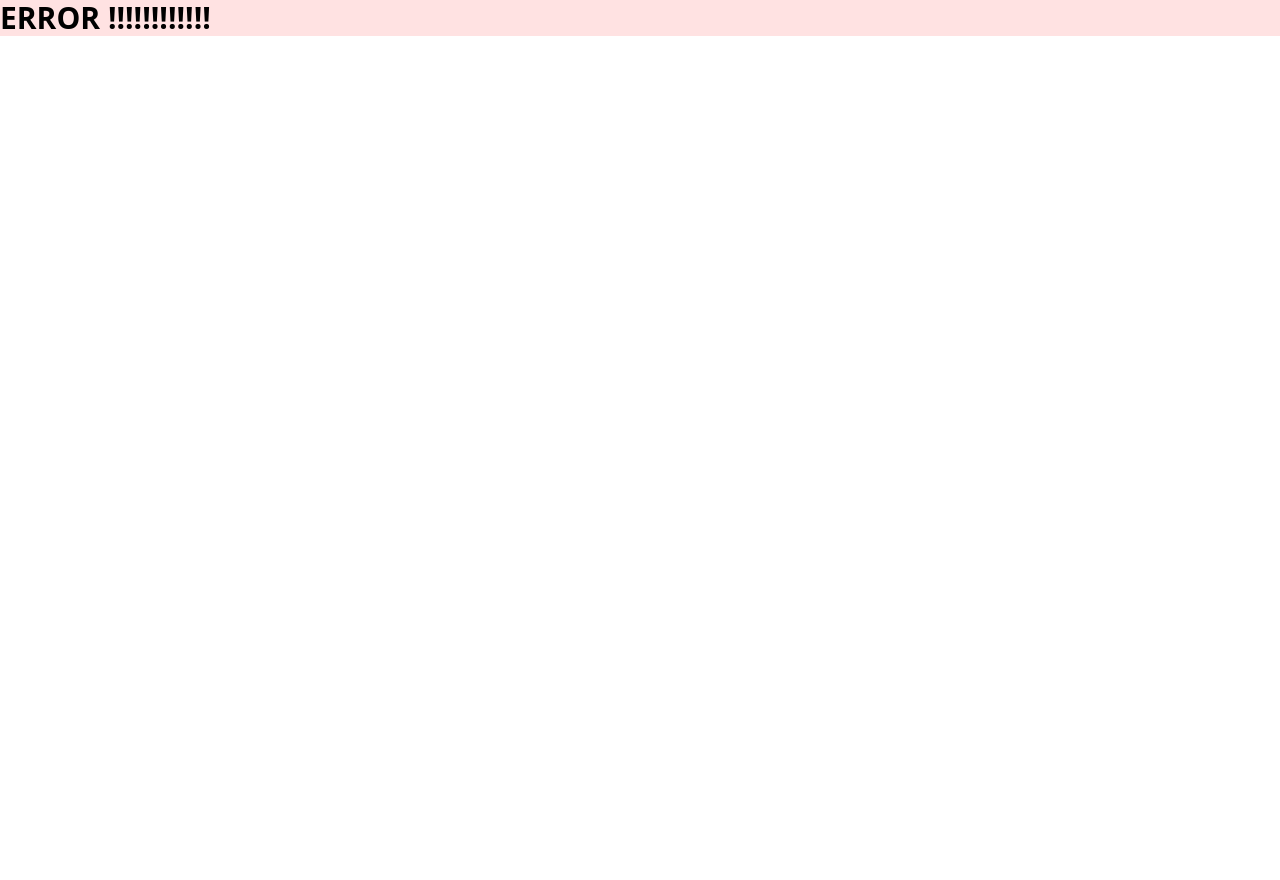
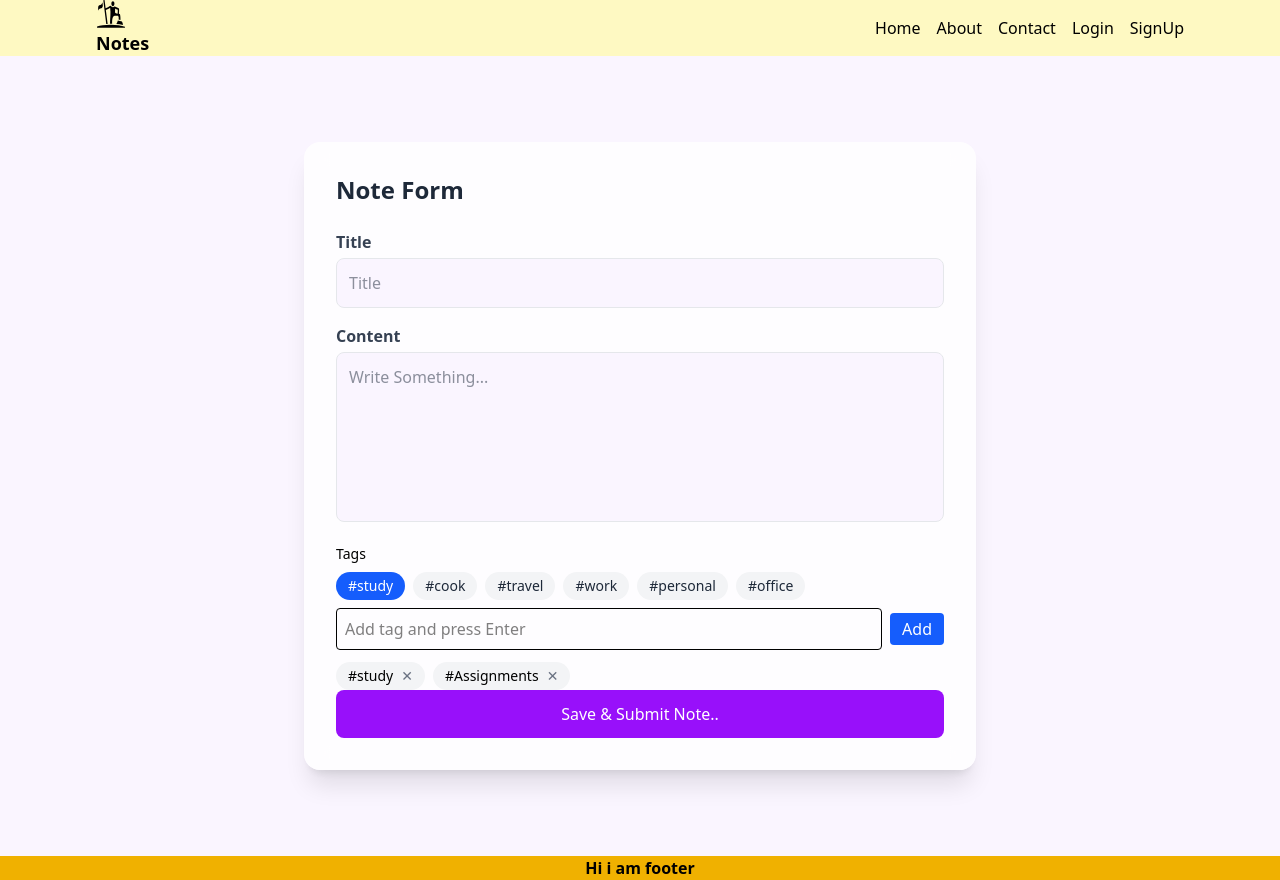
Before and after one commit to Rajdeep-samanta59/Notes_App, a React (Vite) app: page /notes/new in a window 1280 px wide. Before the commit this address had no page. Before the commit the page ends 800 px from the top, so only its background shows below. Built offline with nearby package versions, Linux system fonts and the light colour scheme.

Commit message:
day 4 : Component Design & Validation's ..

```diff
--- a/src/components/Body.jsx
+++ b/src/components/Body.jsx
@@ -44,7 +44,8 @@ const Body = () => {
 
 
       {/* //create note button */}
-      <Link to="/create">
+      <Link to={"/notes/new"}>
+
         <button className="bg-blue-500 hover:underline cursor-pointer rounded-3xl">
           CREATE NOTE
         </button>
--- a/src/components/Create.jsx
+++ b/src/components/Create.jsx
@@ -1,39 +1,79 @@
-import React from "react";
+import React, { useState } from "react";
+import TagInput from "./TagInput";
+const Create = () => {
+  const [tags, setTags] = useState([]);
+  // for  input  of  the form things state defining
+  const [title, setTitle] = useState("");
+  const [content, setContent] = useState("");
 
-const Create = () => {
+
+  const Handlesubmit = (e) => {
+    e.preventDefault();
+    console.log("Form Submitted!");
+    console.log("Title:", title);
+    console.log("Content:", content);
+    console.log("Tags:", tags);
+  };
   return (
+    <form onSubmit={Handlesubmit}>
       <div className="min-h-screen bg-purple-50 flex items-center justify-center p-4">
         <div className="bg-white/80 backdrop-blur-md shadow-xl rounded-2xl w-full max-w-2xl p-8">
           <h2 className="text-2xl font-bold text-gray-800 mb-6">Note Form</h2>
 
           {/* Title */}
           <div className="mb-4">
-          <label className="block text-gray-700 font-semibold mb-1">Title</label>
+            <label className="block text-gray-700 font-semibold mb-1">
+              Title
+            </label>
             <input
               type="text"
               placeholder="Title"
+              value={title} // connect  title state
+              onChange={(e)=>setTitle(e.target.value)}// and update acc
               className="w-full p-3 rounded-lg bg-purple-50 text-gray-800 border border-gray-200 focus:outline-none focus:ring-2 focus:ring-purple-400"
             />
           </div>
 
           {/* Content */}
           <div className="mb-4">
-          <label className="block text-gray-700 font-semibold mb-1">Content</label>
+            <label className="block text-gray-700 font-semibold mb-1">
+              Content
+            </label>
             <textarea
               rows="6"
-            placeholder="Description"
+              placeholder="Write Something..."
+
+              value={content} // connect content
+              onChange={(e) => setContent(e.target.value)}// and update acc
               className="w-full p-3 rounded-lg bg-purple-50 text-gray-800 border border-gray-200 focus:outline-none focus:ring-2 focus:ring-purple-400 resize-none"
             ></textarea>
           </div>
 
-
+          {/* //tags */}
+          <div>
+            <label className="block text-sm font-medium mb-2">Tags</label>
+            <TagInput
+              presets={[
+                "study",
+                "cook",
+                "travel",
+                "work",
+                "personal",
+                "office",
+              ]}
+              initialTags={["study", "Assignments"]}
+              onChange={setTags} // parent sending updater to child
+              // ie .. if any changes happen direct ly child  can update parents state anyhoww
+            />
+          </div>
 
           {/* Submit Button */}
           <button className="w-full py-3 bg-purple-600 text-white rounded-lg hover:bg-purple-700 transition">
-          Save Note
+            Save & Submit Note..
           </button>
         </div>
       </div>
+    </form>
   );
 };
 
--- /dev/null
+++ b/src/components/EditNote.jsx
@@ -0,0 +1,13 @@
+import React from 'react'
+import { useParams } from 'react-router-dom'
+
+const EditNote = () => {
+  const { id } = useParams()
+  return (
+    <div className="min-h-screen flex items-center justify-center">
+      <div className="p-8 bg-white rounded-lg shadow">Edit note {id}</div>
+    </div>
+  )
+}
+
+export default EditNote
--- a/src/components/Login.jsx
+++ b/src/components/Login.jsx
@@ -1,8 +1,22 @@
 
-import React from 'react'
+import React, { useState } from 'react'
 import { Link } from 'react-router-dom'
 export default function Login(){
+
+  const [email,setemail]=useState([""]);
+  const[password,setpassword]=useState([""]);
+
+  const Handlesubmit=(e)=>{
+    e.preventDefault();
+    console.log(email);
+    console.log(password);
+
+
+  }
+
+
   return (
+
     <>
 
 
@@ -15,7 +29,10 @@ export default function Login(){
         </div>
 
         <div className="mt-10 sm:mx-auto sm:w-full sm:max-w-sm">
-          <form action="#" method="POST" className="space-y-6">
+
+          {/* //form is starting */}
+          <form  onSubmit={Handlesubmit}  className="space-y-6 ">
+            {/* email  */}
             <div>
               <label htmlFor="email" className="block text-sm/6 font-medium text-gray-900 dark:text-gray-100">
                 Email address
@@ -25,13 +42,17 @@ export default function Login(){
                   id="email"
                   name="email"
                   type="email"
+                  //extra down
+                  value={email}
+                  onChange={(e) => setemail(e.target.value)}
+                  //up extra
                   required
                   autoComplete="email"
                   className="block w-full rounded-md bg-white px-3 py-1.5 text-base text-gray-900 outline-1 -outline-offset-1 outline-gray-300 placeholder:text-gray-400 focus:outline-2 focus:-outline-offset-2 focus:outline-indigo-600 sm:text-sm/6 dark:bg-white/5 dark:text-white dark:outline-white/10 dark:placeholder:text-gray-500 dark:focus:outline-indigo-500"
                 />
               </div>
             </div>
-
+             {/* password */}
             <div>
               <div className="flex items-center justify-between">
                 <label htmlFor="password" className="block text-sm/6 font-medium text-gray-900 dark:text-gray-100">
@@ -51,6 +72,8 @@ export default function Login(){
                   id="password"
                   name="password"
                   type="password"
+                  value={password}
+                  onChange={(e)=>setpassword(e.target.value)}
                   required
                   autoComplete="current-password"
                   className="block w-full rounded-md bg-white px-3 py-1.5 text-base text-gray-900 outline-1 -outline-offset-1 outline-gray-300 placeholder:text-gray-400 focus:outline-2 focus:-outline-offset-2 focus:outline-indigo-600 sm:text-sm/6 dark:bg-white/5 dark:text-white dark:outline-white/10 dark:placeholder:text-gray-500 dark:focus:outline-indigo-500"
--- a/src/components/Note.jsx
+++ b/src/components/Note.jsx
@@ -1,7 +1,8 @@
 import React from "react";
+import { Link } from "react-router-dom";
 
 const Note = ({
-  // id,
+  id,
   title,
   image,
   content,
@@ -10,7 +11,17 @@ const Note = ({
   updatedAt,
   categories,
 }) => {
+
+
+
+// console.log(id);
+
+
   return (
+
+   <Link to={`/notes/${id}`}>
+
+
     <div className="max-w-sm rounded overflow-hidden shadow-lg border border-gray-200">
       <img className="w-full h-48 object-cover" src={image} alt={title} />
       <div className="px-6 py-4">
@@ -21,12 +32,13 @@ const Note = ({
           {content}
         </div>
         {/* Created & Updated */}
-<p className="text-gray-500 text-sm mb-2">
-  <span className="font-semibold">Created:</span> {new Date(createdAt).toLocaleDateString()}
-  <br />
-  <span className="font-semibold">Updated:</span> {new Date(updatedAt).toLocaleDateString()}
-</p>
-
+        <p className="text-gray-500 text-sm mb-2">
+          <span className="font-semibold">Created:</span>{" "}
+          {new Date(createdAt).toLocaleDateString()}
+          <br />
+          <span className="font-semibold">Updated:</span>{" "}
+          {new Date(updatedAt).toLocaleDateString()}
+        </p>
 
         {/* Categories */}
         <div className="text-sm text-gray-700 font-semibold">
@@ -44,8 +56,11 @@ const Note = ({
             #{tag}
           </span>
         ))}
+
       </div>
+
     </div>
+  </Link>
   );
 };
 
--- a/src/components/NoteDetail.jsx
+++ b/src/components/NoteDetail.jsx
@@ -1,11 +1,46 @@
-import React from 'react'
+import React, { useEffect, useState } from "react";
+import { useParams } from "react-router-dom";
 
 const NoteDetail = () => {
+  const { id } = useParams();
+  const [note, setNote] = useState(null);
+
+  useEffect(() => {
+    const fetchNote = async () => {
+      try {
+        const res = await fetch(
+          "https://api.myjson.online/v1/records/eec8828e-5973-4f42-b019-135092b826de"
+        );
+        const json = await res.json();
+        const items = Array.isArray(json.data)
+          ? json.data
+          : json.data?.data || [];
+        const found = items.find((it) => String(it.id) === String(id));
+        setNote(found || null);
+      } catch (err) {
+        console.error(err);
+      }
+    };
+    fetchNote();
+  }, [id]);
+
+  if (!note) return <div className="p-8">LOADINGGG!!!! WAITT ! THIS MAY TAKE SOME TIME !</div>;
+
   return (
-    <div>
-      details of note  is ::
+    <div className="max-w-3xl mx-auto p-6">
+      <h2 className="text-2xl font-bold mb-4">{note.title}</h2>
+      {note.image && (
+        <img
+          src={note.image}
+          alt={note.title}
+          className="w-full h-64 object-cover rounded mb-4"
+        />
+      )}
+      <p className="mb-4">{note.content}</p>
+      <div className="text-sm text-gray-500">Created at: {new Date(note.createdAt).toLocaleDateString()}</div>
+      <div className="text-sm text-gray-500">Last Updated at: {new Date(note.updatedAt).toLocaleDateString()}</div>
     </div>
-  )
-}
+  );
+};
 
-export default NoteDetail
+export default NoteDetail;
--- a/src/components/Signup.jsx
+++ b/src/components/Signup.jsx
@@ -1,16 +1,33 @@
 import React from "react";
+import { useState } from "react";
 import { Link } from "react-router-dom";
 const Signup = () => {
+  const [email, setEmail] = useState("");
+  const [password, setPassword] = useState("");
+  const [confirmPassword, setConfirmPassword] = useState("");
+  const [passwordMatchError, setPasswordMatchError] = useState("");
+  const Handlesubmit = (e) => {
+    e.preventDefault();
+    if (password !== confirmPassword) {
+      console.log("password mismatch ");
+      return;
+    }
+    console.log(email);
+    console.log(password);
+  };
+
   return (
     <section className="bg-gray-50 dark:bg-gray-900">
       <div className="flex flex-col items-center justify-center px-6 py-8 mx-auto md:h-screen lg:py-0">
-
         <div className="w-full bg-white rounded-lg shadow dark:border md:mt-0 sm:max-w-md xl:p-0 dark:bg-gray-800 dark:border-gray-700">
           <div className="p-6 space-y-4 md:space-y-6 sm:p-8">
             <h1 className="text-xl font-bold leading-tight tracking-tight text-gray-900 md:text-2xl dark:text-white">
               Create an account
             </h1>
-            <form className="space-y-4 md:space-y-6" action="#">
+            {/* form is startingg / */}
+            <form onSubmit={Handlesubmit} className="space-y-4 md:space-y-6">
+              {/* EMail */}
+
               <div>
                 <label
                   htmlFor="email"
@@ -23,13 +40,18 @@ const Signup = () => {
                   name="email"
                   id="email"
                   placeholder="name@gmail.com"
+                  vaue={email}
+                  // {not value= 'email'}
                   required
+                  onChange={(e) => setEmail(e.target.value)}
                   className="bg-gray-50 border border-gray-300 text-gray-900 text-sm rounded-lg
                     focus:ring-primary-600 focus:border-primary-600 block w-full p-2.5
                     dark:bg-gray-700 dark:border-gray-600 dark:placeholder-gray-400
                     dark:text-white dark:focus:ring-blue-500 dark:focus:border-blue-500"
                 />
               </div>
+
+              {/* password   */}
               <div>
                 <label
                   htmlFor="password"
@@ -41,6 +63,8 @@ const Signup = () => {
                   type="password"
                   name="password"
                   id="password"
+                  value={password}
+                  onChange={(e) => setPassword(e.target.value)}
                   placeholder="••••••••"
                   required
                   className="bg-gray-50 border border-gray-300 text-gray-900 text-sm rounded-lg
@@ -49,25 +73,56 @@ const Signup = () => {
                     dark:text-white dark:focus:ring-blue-500 dark:focus:border-blue-500"
                 />
               </div>
-              <div>
+
+              {/* /// confirm password  */}
+
+              <div className="mb-4">
                 <label
-                  htmlFor="confirm-password"
+                  htmlFor="confirmPassword"
                   className="block mb-2 text-sm font-medium text-gray-900 dark:text-white"
                 >
-                  Confirm password
+                  Confirm Password
                 </label>
                 <input
                   type="password"
-                  name="confirm-password"
-                  id="confirm-password"
-                  placeholder="••••••••"
+                  id="confirmPassword"
+                  value={confirmPassword}
+                 onChange={(e) => {setConfirmPassword(e.target.value);
+                setPasswordMatchError(e.target.value && e.target.value !== password ? "Passwords do not match" : "");
+                // user have typed something  and this value is not equal to the Paassword
+}}
+
+                  placeholder="Re-type your password"
                   required
-                  className="bg-gray-50 border border-gray-300 text-gray-900 text-sm rounded-lg
-                    focus:ring-primary-600 focus:border-primary-600 block w-full p-2.5
-                    dark:bg-gray-700 dark:border-gray-600 dark:placeholder-gray-400
-                    dark:text-white dark:focus:ring-blue-500 dark:focus:border-blue-500"
+                  className={`w-full p-2.5 text-sm rounded-lg
+      border focus:outline-none
+      ${
+        confirmPassword
+          ? password !== confirmPassword
+            ? "border-red-500 focus:ring-2 focus:ring-red-400"
+            : "border-green-500 focus:ring-2 focus:ring-green-400"
+          : "border-gray-300 focus:ring-blue-500"
+      }
+      dark:bg-gray-700 dark:text-white dark:border-gray-600 dark:placeholder-gray-400`}
                 />
+
+
+                {confirmPassword && (
+                  <p
+                    className={`mt-1 text-sm ${
+                      password !== confirmPassword
+                        ? "text-red-500"
+                        : "text-green-500"
+                    }`}
+                  >
+                    {password !== confirmPassword
+                      ? "Passwords do not match"
+                      : " Passwords match"}
+                  </p>
+                )}
               </div>
+
+              {/* // terms and condition  */}
               <div className="flex items-start">
                 <div className="flex items-center h-5">
                   <input
--- /dev/null
+++ b/src/components/TagInput.jsx
@@ -0,0 +1,91 @@
+import React from "react";
+import { useState } from "react";
+
+const TagInput = ({ presets = [], initialTags = [], onChange = () => {} }) => {
+  const [tags, setTags] = useState(initialTags);
+  const [input, setInput] = useState(""); // input stuffs; user whatever typing !
+
+// Connection between child and parent.. notifies  the parent ..
+  const notify = (next) => {
+    setTags(next);   // local state update
+    onChange(next);  // parent is also notified
+  };
+
+  const add = (value) => {
+    const v = String(value).trim();
+    if (!v) return;
+    if (!tags.includes(v)) notify([...tags, v]);//Create a new array with all the values from tags, and add v at  end
+    setInput("");
+  };
+
+// Removes the selected tag from tags |and  Notifies parent again
+  const remove = (value) => notify(tags.filter((t) => t !== value));
+
+  const onKey = (e) => {
+    if (e.key === "Enter" || e.key === ",") { // while typingg of tags if user pressing enter or comma then auto new tags
+      e.preventDefault();
+      add(input);
+    }
+  };
+
+  return (
+
+    // present tags // clickable buttons
+    <div>
+      <div className="flex gap-2 flex-wrap mb-2">
+        {presets.map((p) => {
+          const active = tags.includes(p);
+          return (
+            <button
+              key={p}
+              type="button"
+              onClick={() => (active ? remove(p) : add(p))}
+              className={`px-3 py-1 rounded-full text-sm ${
+                active ? "bg-blue-600 text-white" : "bg-gray-100 text-gray-800"
+              }`}
+            >
+              #{p}
+            </button>
+          );
+        })}
+      </div>
+
+      <div className="flex gap-2 items-center">
+        <input
+          value={input}
+          onChange={(e) => setInput(e.target.value)}
+          onKeyDown={onKey}
+          placeholder="Add tag and press Enter"
+          className="flex-1 p-2 border rounded"
+        />
+        <button
+          type="button"
+          onClick={() => add(input)}
+          className="px-3 py-1 bg-blue-600 text-white rounded"
+        >
+          Add
+        </button>
+      </div>
+
+      <div className="mt-3 flex gap-2 flex-wrap">
+        {tags.map((t) => (
+          <span
+            key={t}
+            className="inline-flex items-center gap-2 bg-gray-100 px-3 py-1 rounded-full text-sm"
+          >
+            #{t}
+            <button
+              type="button"
+              onClick={() => remove(t)}
+              className="text-gray-500 hover:text-red-600"
+            >
+              ✕
+            </button>
+          </span>
+        ))}
+      </div>
+    </div>
+  );
+};
+
+export default TagInput;
--- a/src/main.jsx
+++ b/src/main.jsx
@@ -14,26 +14,31 @@ import Login from "./components/Login.jsx";
 import Signup from "./components/Signup.jsx";
 // import Notepage from "./components/Notepage.jsx";
 import Create from "./components/Create.jsx";
+import NoteDetail from "./components/NoteDetail.jsx";
+import EditNote from "./components/EditNote.jsx";
 const router = createBrowserRouter([
   {
     path: "/",
     element: <App />,
     errorElement: <Error />,
     children: [
-      { index: true, element: <Body /> },
+  { index: true, element: <Body /> },
+  { path: 'notes', element: <Body /> },
       { path: "about", element: <About /> },
       { path: "contact", element: <Contact /> },
       { path: "login", element: <Login /> },
       { path: "signup", element: <Signup /> },
-      { path: "create", element: <Create/> },
+  // { path: "create", element: <Create /> },
+  { path: "notes/new", element: <Create /> },
+      { path: "notes/:id", element: <NoteDetail /> },
+      { path: "notes/:id/edit", element: <EditNote /> },
       //  { path: "notepage", element: <Notepage/> },
-
     ],
   },
 ]);
 
 createRoot(document.getElementById("root")).render(
   // <StrictMode>
-    <RouterProvider router={router} />
+  <RouterProvider router={router} />
   // </StrictMode>
 );
```
Also changed, not shown: src/components/ProtectedRoute.jsx (added), 1 other file (tests, documents, lock files or other folders). Lines whose indentation alone changed are shown as unchanged.
